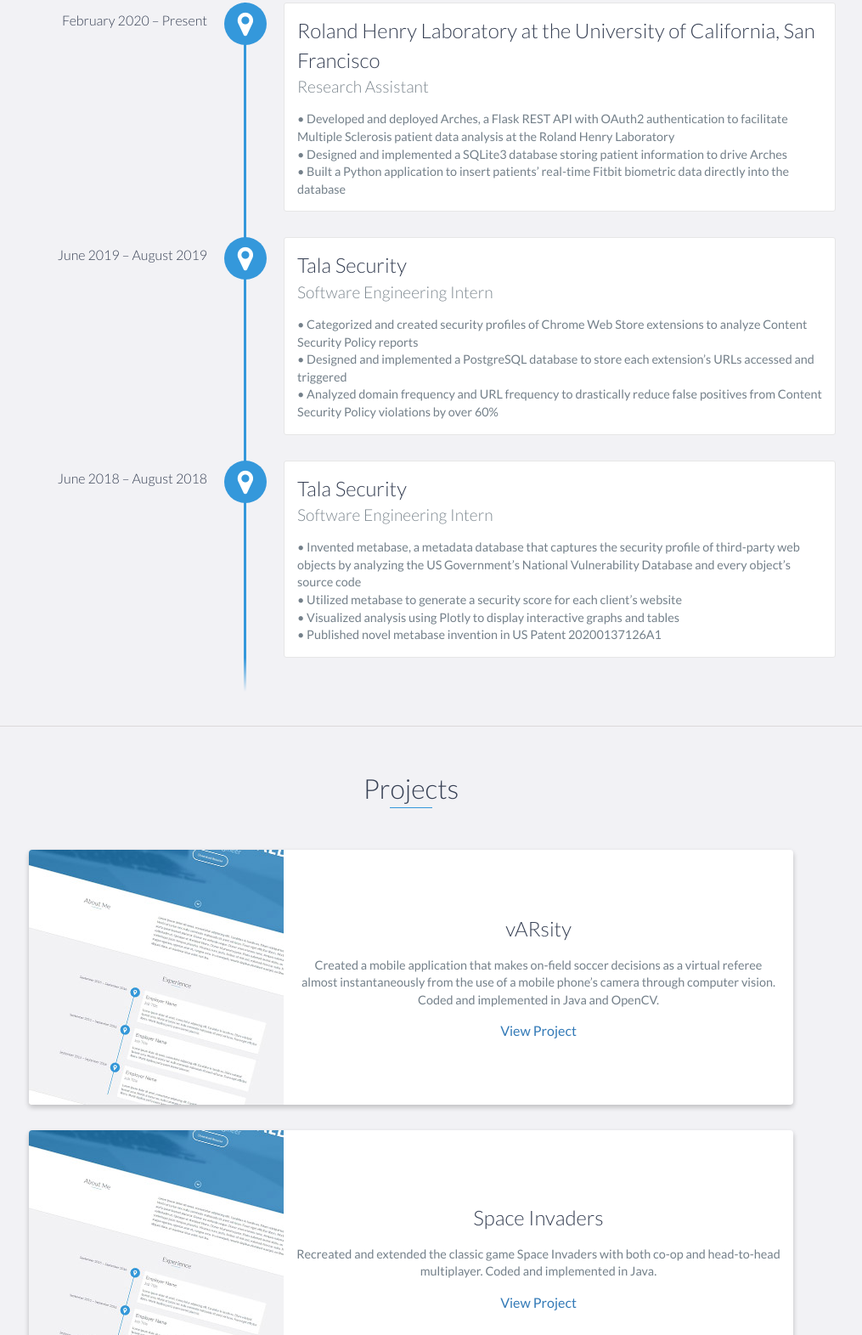
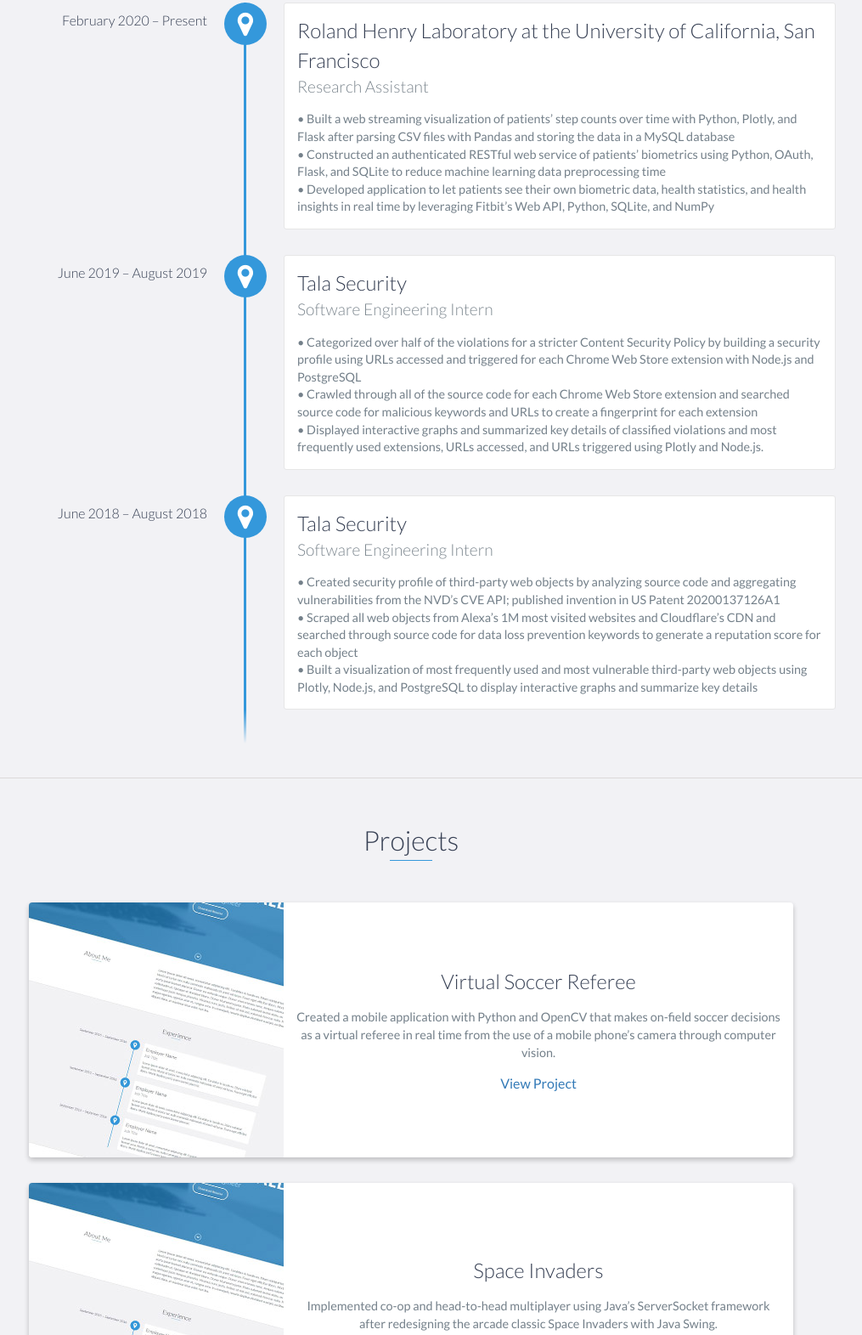
Before and after one commit to jasonyang7/jasonyang7.github.io, a website: page index.html in a window 1280 px wide. Shown: the part 1678-3249 px from the top of the page at 85% size, without its empty margins (156-1171 px from the left). Drawn offline with nearby package versions, Linux system fonts and the light colour scheme.

Commit message:
updated information

```diff
--- a/index.html
+++ b/index.html
@@ -98,28 +98,26 @@
             <div data-date="February 2020 – Present">
                 <h3>Roland Henry Laboratory at the University of California, San Francisco</h3>
                 <h4>Research Assistant</h4>
-                <p>• Developed and deployed Arches, a Flask REST API with OAuth2 authentication to facilitate Multiple Sclerosis patient data analysis at the Roland Henry Laboratory<br>
-                   • Designed and implemented a SQLite3 database storing patient information to drive Arches<br>
-                   • Built a Python application to insert patients’ real-time Fitbit biometric data directly into the database</p>
+                <p>• Built a web streaming visualization of patients’ step counts over time with Python, Plotly, and Flask after parsing CSV files with Pandas and storing the data in a MySQL database<br>
+                   • Constructed an authenticated RESTful web service of patients’ biometrics using Python, OAuth, Flask, and SQLite to reduce machine learning data preprocessing time<br>
+                   • Developed application to let patients see their own biometric data, health statistics, and health insights in real time by leveraging Fitbit’s Web API, Python, SQLite, and NumPy</p>
             </div>
 
             <div data-date="June 2019 – August 2019">
                 <h3>Tala Security</h3>
                 <h4>Software Engineering Intern</h4>
-                <p>• Categorized and created security profiles of Chrome Web Store extensions to analyze Content Security Policy reports<br>
-                   • Designed and implemented a PostgreSQL database to store each extension’s URLs accessed and triggered<br>
-                   • Analyzed domain frequency and URL frequency to drastically reduce false positives from Content Security Policy violations by over 60%</p>
+                <p>• Categorized over half of the violations for a stricter Content Security Policy by building a security profile using URLs accessed and triggered for each Chrome Web Store
+                     extension with Node.js and PostgreSQL<br>
+                   • Crawled through all of the source code for each Chrome Web Store extension and searched source code for malicious keywords and URLs to create a fingerprint for each extension<br>
+                   • Displayed interactive graphs and summarized key details of classified violations and most frequently used extensions, URLs accessed, and URLs triggered using Plotly and Node.js.</p>
             </div>
 
             <div data-date="June 2018 – August 2018">
                 <h3>Tala Security</h3>
                 <h4>Software Engineering Intern</h4>
-                <p>• Invented metabase, a metadata database that captures the security profile of third-party web objects by analyzing the US
-                Government’s National Vulnerability Database and every object’s source code<br>
-                   • Utilized metabase to generate a security score for each client’s website<br>
-                   • Visualized analysis using Plotly to display interactive graphs and tables<br>
-                   • Published novel metabase invention in US Patent 20200137126A1
- </p>
+                <p>• Created security profile of third-party web objects by analyzing source code and aggregating vulnerabilities from the NVD’s CVE API; published invention in US Patent 20200137126A1<br>
+                   • Scraped all web objects from Alexa’s 1M most visited websites and Cloudflare’s CDN and searched through source code for data loss prevention keywords to generate a reputation score for each object<br>
+                   • Built a visualization of most frequently used and most vulnerable third-party web objects using Plotly, Node.js, and PostgreSQL to display interactive graphs and summarize key details</p>
             </div>
         </div>
     </div>
@@ -135,9 +133,8 @@
                     </div>
                     <!-- End .project-image -->
                     <div class="project-info">
-                        <h3>vARsity</h3>
-                        <p>Created a mobile application that makes on-field soccer decisions as a virtual referee almost instantaneously from the use of a mobile phone’s camera through computer vision.
-                           Coded and implemented in Java and OpenCV.</p>
+                        <h3>Virtual Soccer Referee</h3>
+                        <p>Created a mobile application with Python and OpenCV that makes on-field soccer decisions as a virtual referee in real time from the use of a mobile phone’s camera through computer vision.</p>
                         <a href="#">View Project</a>
                     </div>
                     <!-- End .project-info -->
@@ -151,7 +148,7 @@
                     <!-- End .project-image -->
                     <div class="project-info">
                         <h3>Space Invaders</h3>
-                        <p>Recreated and extended the classic game Space Invaders with both co-op and head-to-head multiplayer. Coded and implemented in Java.</p>
+                        <p>Implemented co-op and head-to-head multiplayer using Java’s ServerSocket framework after redesigning the arcade classic Space Invaders with Java Swing.</p>
                         <a href="https://github.com/yangjason57/SpaceInvaders">View Project</a>
                     </div>
                     <!-- End .project-info -->
```
